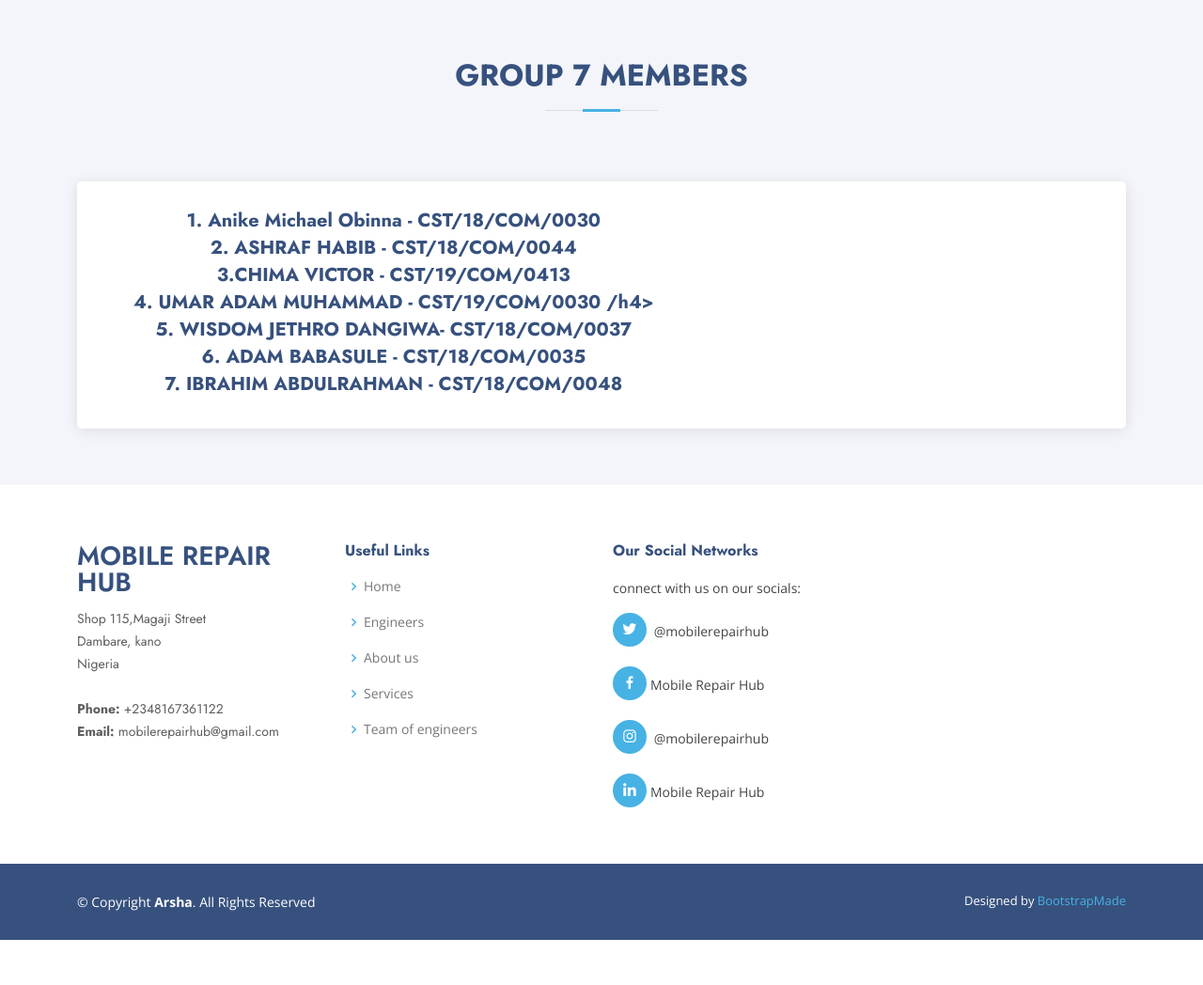
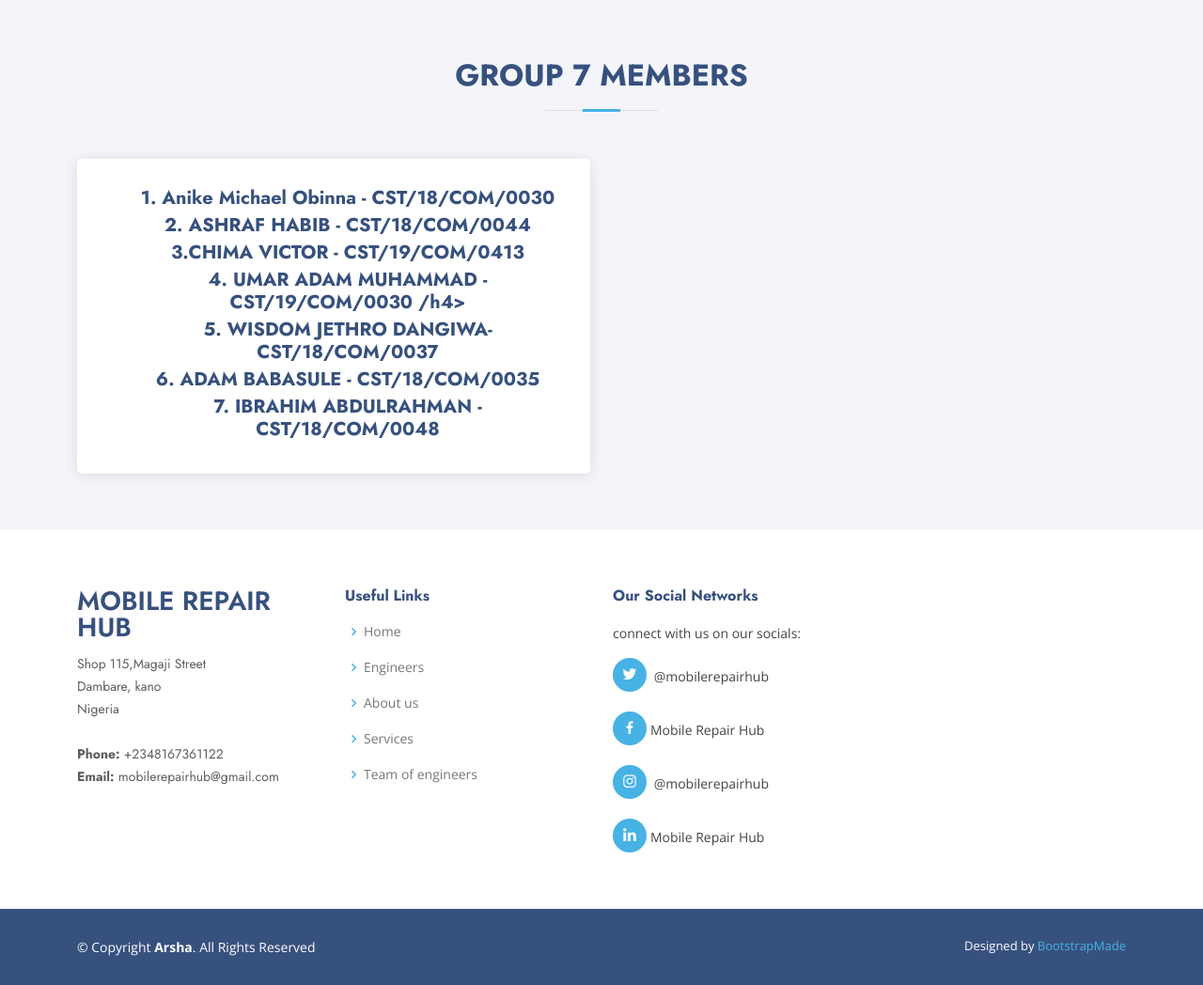
Before and after one commit to mishatheking/MRH, a Django app: page /group in a window 1280 px wide. Shown: the part 174-1222 px from the top of the page at 94% size. Before the commit the page ends 1174 px from the top, so only its background shows below. Run offline with Django 4.2, Linux system fonts and the light colour scheme; some libraries are stand-ins or nearby versions.

Commit message:
Update group.html

```diff
--- a/templates/group.html
+++ b/templates/group.html
@@ -29,7 +29,7 @@
 
         <div class="row">
 
-            <div class="col mt-4 ">
+            <div class="col-lg-6 mt-4 mt-lg-0 ">
               <div class="member d-flex align-items-start" data-aos="zoom-in" data-aos-delay="100">
                 <div class="member-info text-center">
                   <h4>1. Anike Michael Obinna - CST/18/COM/0030</h4>
```
